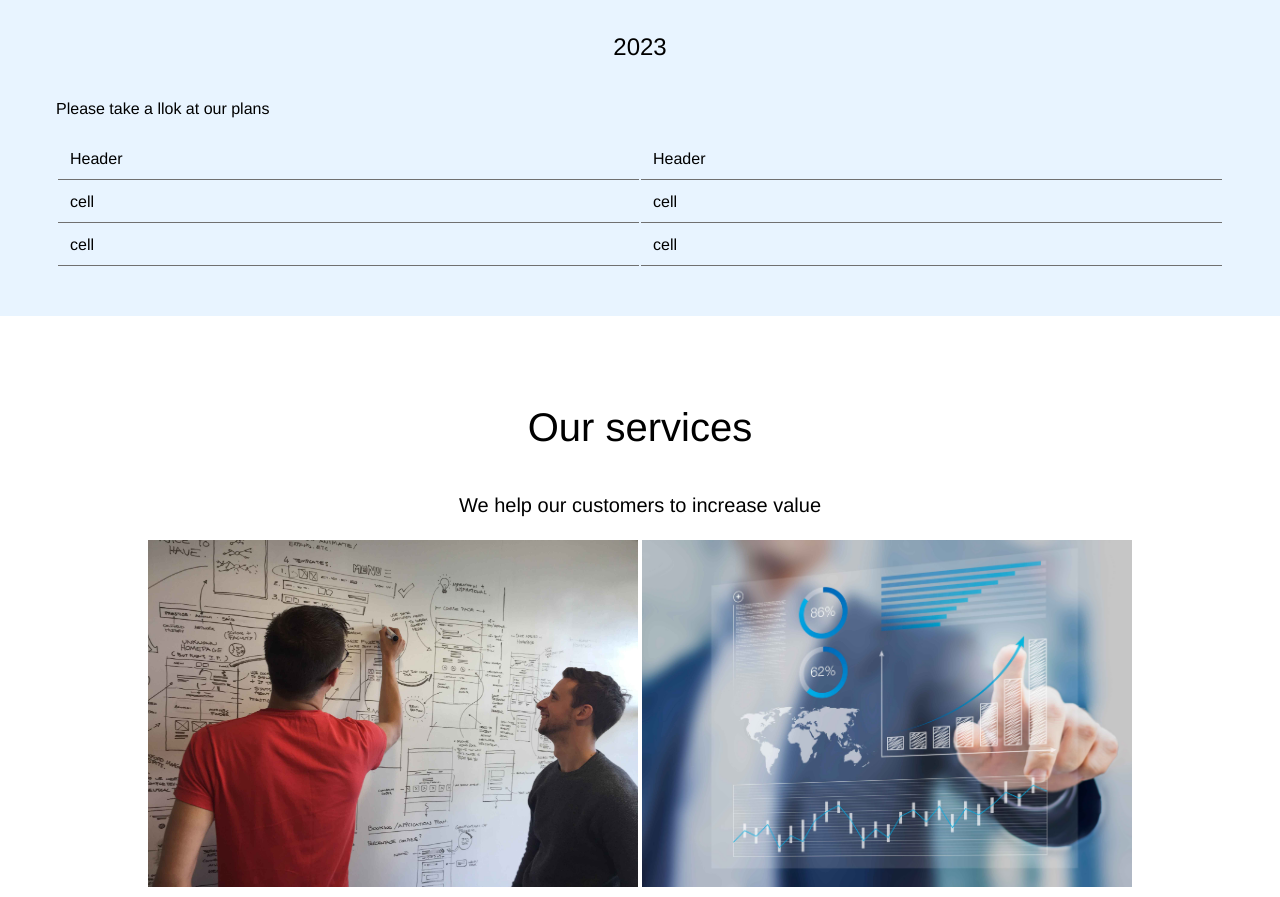
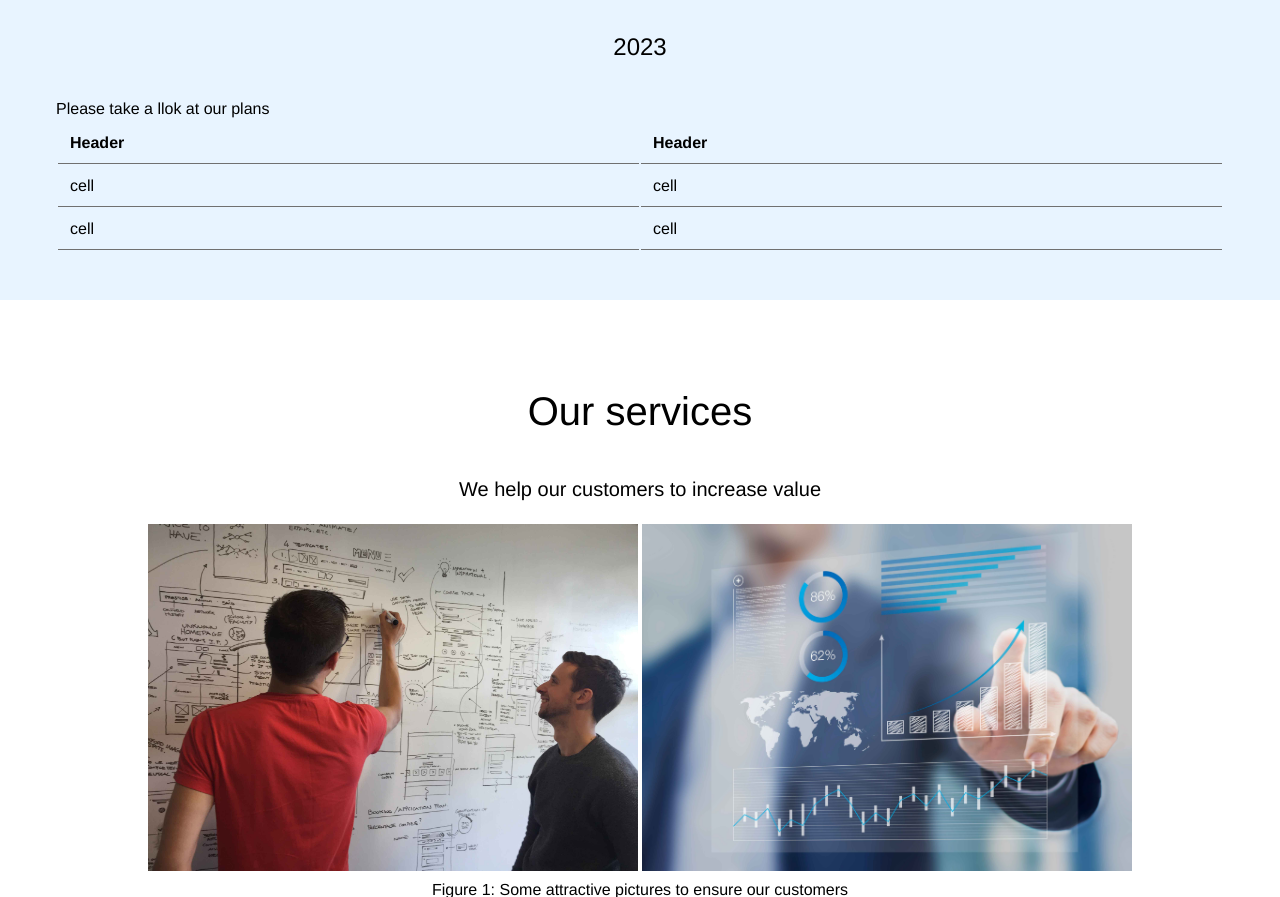
Before and after one commit to kuzanatoliy/accessibility-training-2024, a website built with webpack: page src/index.html in a window 1280 px wide. Shown: the part 1611-2508 px from the top of the page. Built offline with nearby package versions, Linux system fonts and the light colour scheme; files whose address does not match are found by name.

Commit message:
fix: tables

```diff
--- a/src/index.html
+++ b/src/index.html
@@ -102,12 +102,17 @@
             through numerous educational activities and materials to help beginners in tech gain in-demand skills.
           </p>
           <h4 class="title title-4">2023</h4>
-          <p>Please take a llok at our plans</p>
           <table>
+            <caption>
+              Please take a llok at our plans
+            </caption>
+            <thead>
               <tr>
-              <td>Header</td>
-              <td>Header</td>
+                <th>Header</th>
+                <th>Header</th>
               </tr>
+            </thead>
+            <tbody>
               <tr>
                 <td>cell</td>
                 <td>cell</td>
@@ -116,6 +121,7 @@
                 <td>cell</td>
                 <td>cell</td>
               </tr>
+            </tbody>
           </table>
         </div>
       </section>
--- a/src/styles/_body.scss
+++ b/src/styles/_body.scss
@@ -43,9 +43,15 @@ table {
   width: 100%;
   table-layout: fixed;
 
-  td {
+  caption {
+    text-align: left;
+  }
+
+  td,
+  th {
     padding: rem.convert(8px 12px);
     vertical-align: top;
+    text-align: left;
 
     border-bottom: 1px solid $main-bg-dark;
   }
```
Lines whose indentation alone changed are shown as unchanged.
